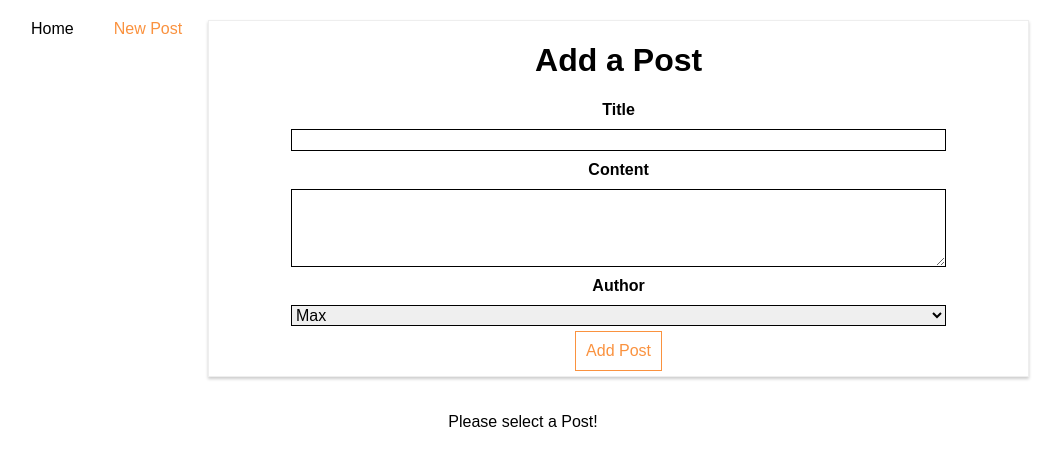
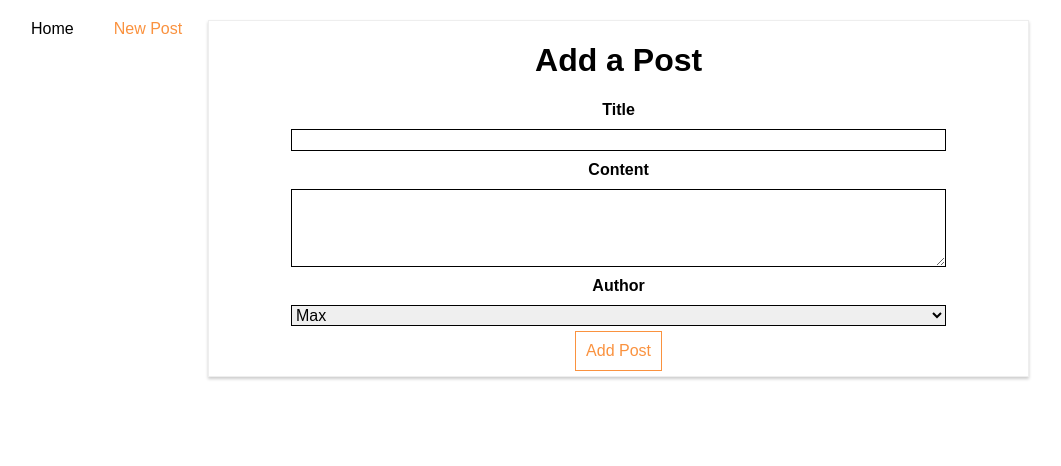
Before and after one commit to heatherpark/react-routing, a React (Create React App) app: page /new-post in a window 1280 px wide. Shown: the top 466 px of the page, without its empty margins (117-1178 px from the left). Built offline with nearby package versions, Linux system fonts and the light colour scheme; no server answers.

Commit message:
Add Switch to routing

```diff
--- a/src/containers/Blog/Blog.js
+++ b/src/containers/Blog/Blog.js
@@ -1,5 +1,5 @@
 import React, { Component } from 'react';
-import { Route, NavLink } from 'react-router-dom';
+import { Route, NavLink, Switch } from 'react-router-dom';
 
 import './Blog.css';
 import Posts from './Posts/Posts';
@@ -7,7 +7,7 @@
 import FullPost from './FullPost/FullPost';
 
 class Blog extends Component {
-    render () {
+    render() {
         return (
             <div className="Blog">
                 <header>
@@ -18,9 +18,11 @@
                         </ul>
                     </nav>
                 </header>
-                <Route path="/" exact component={Posts} />
-                <Route path="/new-post" component={NewPost} />
-                <Route path="/:id" exact component={FullPost} />
+                <Switch>
+                    <Route path="/" exact component={Posts} />
+                    <Route path="/new-post" component={NewPost} />
+                    <Route path="/:id" exact component={FullPost} />
+                </Switch>
             </div>
         );
     }
--- a/src/containers/Blog/FullPost/FullPost.js
+++ b/src/containers/Blog/FullPost/FullPost.js
@@ -13,7 +13,6 @@
             if ( !this.state.loadedPost || (this.state.loadedPost && this.state.loadedPost.id !== this.props.id) ) {
                 axios.get( '/posts/' + this.props.match.params.id )
                     .then( response => {
-                        // console.log(response);
                         this.setState( { loadedPost: response.data } );
                     } );
             }
```
